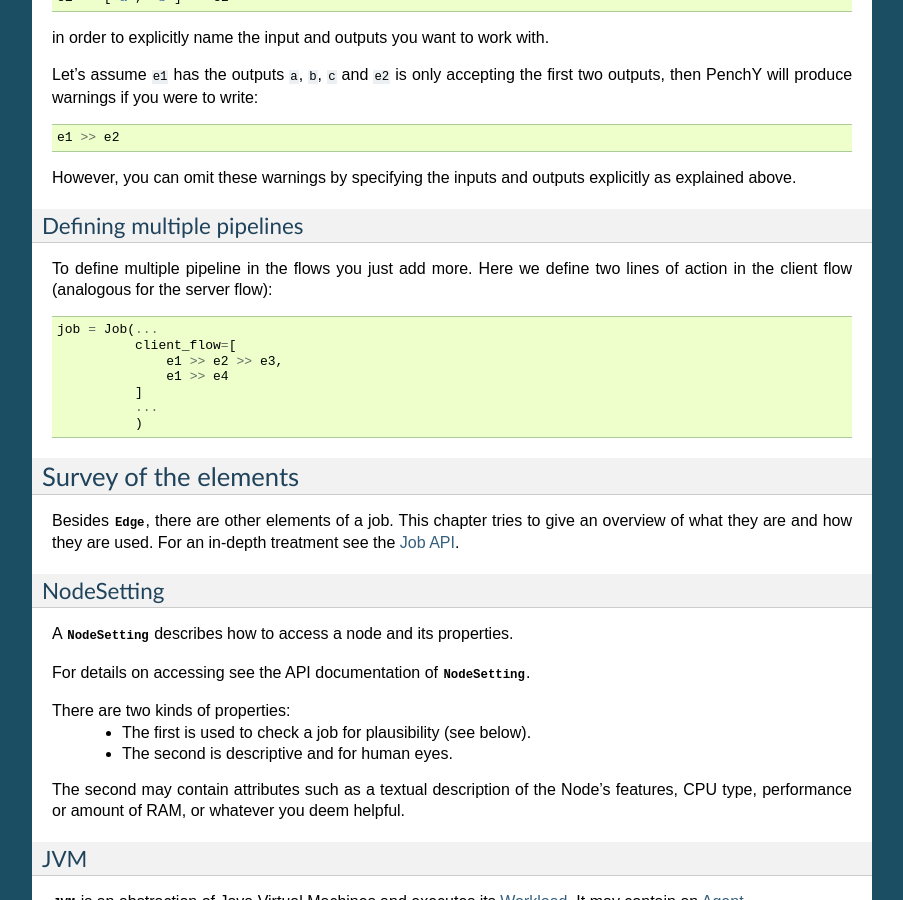
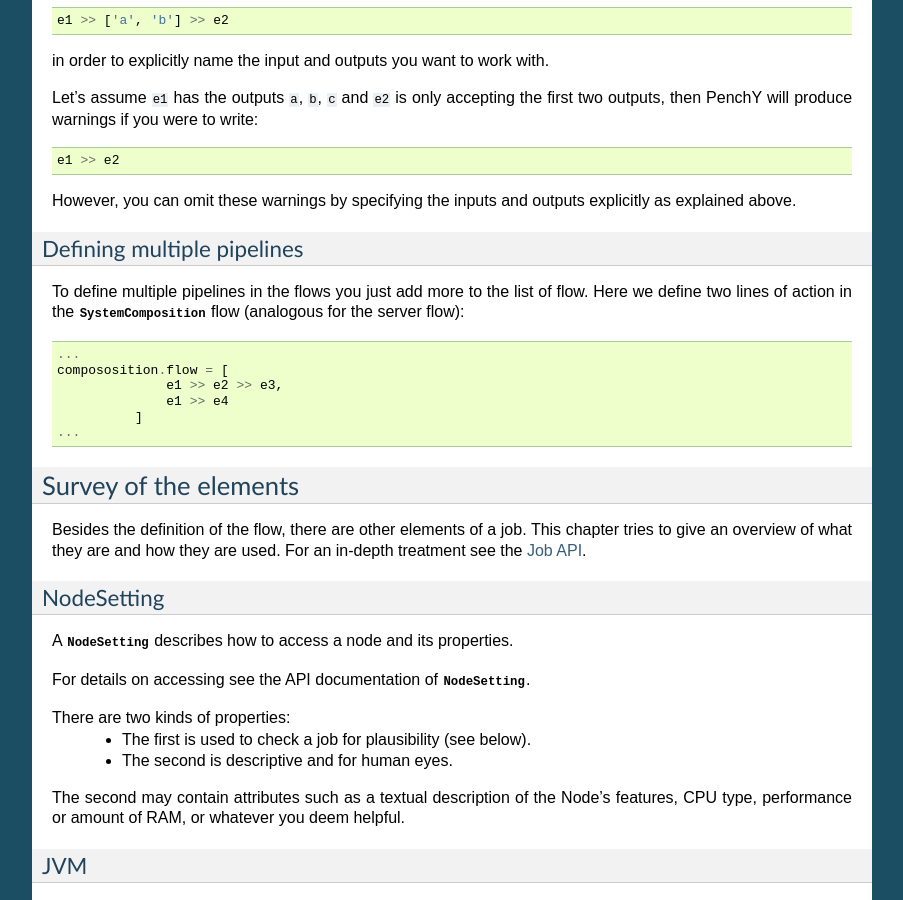
Before and after one commit to fhirschmann/penchy, a Sphinx documentation site: the page built from docs/job.rst, in a window 1280 px wide and 900 px high, scrolled down 2689 px. Shown: the whole window, without its empty margins (198-1101 px from the left). Built offline with Sphinx 7.4.7, drawn with Linux system fonts in a browser that asks for light colours; formulas are drawn with MathJax 3; some of the changed text lies outside the part shown.

Commit message:
docs: Adjust job documentation.
Signed-off-by: Michael Markert <markert.michael@googlemail.com>

```diff
--- a/docs/job.rst
+++ b/docs/job.rst
@@ -38,9 +38,10 @@
 The basic syntax
 ----------------
 
-In the following section, there is a short introduction on what syntax you
-can use to define dependencies between elements and what data they comprise of.
-It is used to define the ``client_flow`` and ``server_flow`` for a
+In the following section, there is a short introduction on what syntax you can
+use to define dependencies between elements and what data they comprise of.
+It is used to define the ``flow`` for a
+:class:`~penchy.jobs.job.SystemComposition` and ``server_flow`` for a
 :class:`~penchy.jobs.job.Job`.
 
 .. warning::
@@ -116,23 +117,22 @@
 Defining multiple pipelines
 ---------------------------
 
-To define multiple pipeline in the flows you just add more.
-Here we define two lines of action in the client flow (analogous for the server
+To define multiple pipelines in the flows you just add more to the list of flow.
+Here we define two lines of action in the
+:class:`~penchy.jobs.job.SystemComposition` flow (analogous for the server
 flow)::
 
-  job = Job(...
-            client_flow=[
+  ...
+  compososition.flow = [
                 e1 >> e2 >> e3,
                 e1 >> e4
             ]
-            ...
-            )
+  ...
 
 Survey of the elements
 ======================
 
-Besides :class:`~penchy.jobs.dependency.Edge`, there are other elements of a
-job.
+Besides the definition of the flow, there are other elements of a job.
 This chapter tries to give an overview of what they are and how they are used.
 For an in-depth treatment see the :ref:`Job API <job-api>`.
 
```
